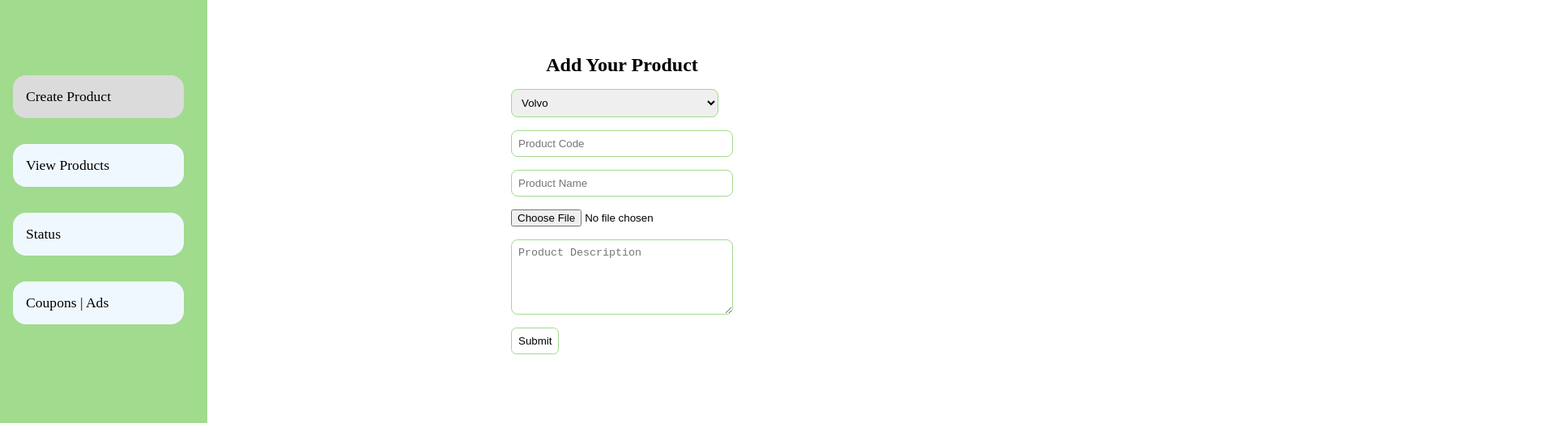
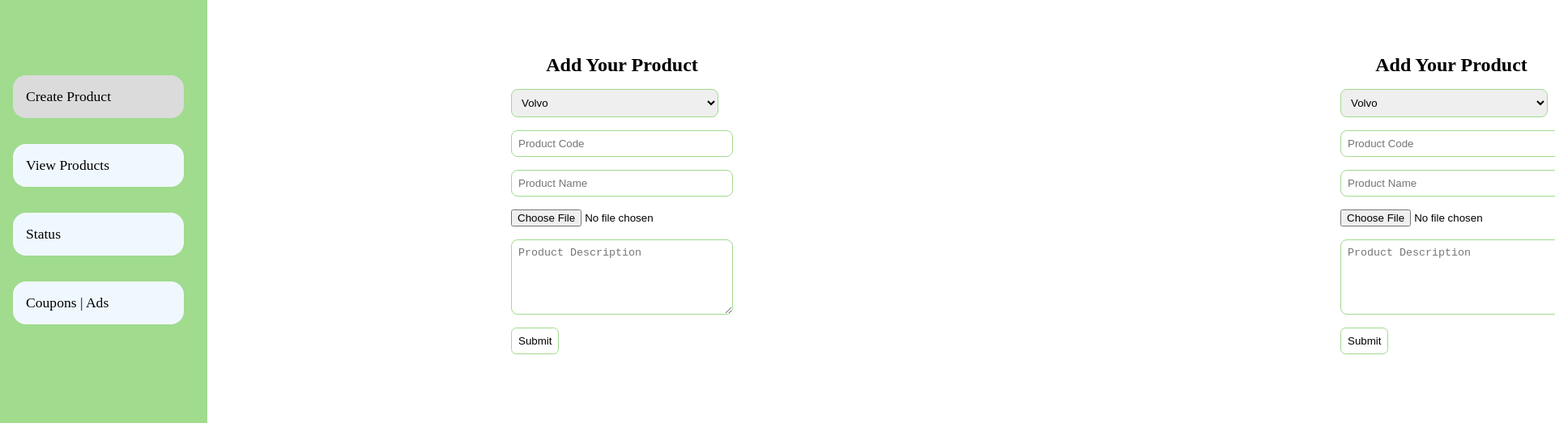
Before and after one commit to ihab-ag/e-commerce, a plain HTML site: page Seller front-end/create-product.html in a window 1280 px wide. Shown: the part 93-616 px from the top of the page at 81% size, 1920 px wide, since content can reach past the window. Drawn offline with Linux system fonts and the light colour scheme.

Commit message:
EC-11 add the js file

```diff
--- a/Seller front-end/create-product.html
+++ b/Seller front-end/create-product.html
@@ -44,6 +44,28 @@
             </div>
         </div>
         <!-- add product form ends -->
+
+        <!-- view products section starts -->
+        <div class="view-products-form">
+
+            <div class="inputs-container">
+                <h2>Add Your Product</h2>
+                <form class="add-form" action="" method="post">
+                    <select name="cars" id="cars" class="product-input">
+                        <option value="volvo">Volvo</option>
+                        <option value="saab">Saab</option>
+                        <option value="mercedes">Mercedes</option>
+                        <option value="audi">Audi</option>
+                    </select>
+                    <input type="text" class="product-input" placeholder="Product Code">
+                    <input type="text" class="product-input" placeholder="Product Name">
+                    <input type="file" name="asdasdasd" id="" style="margin-bottom:1rem" accept="image/*">
+                    <textarea name="" id="" cols="30" rows="5" class="product-input" placeholder="Product Description"></textarea>
+                    <button type="submit">Submit</button>
+                </form>
+            </div>
+        </div>
+        <!-- view products section ends -->
     <!-- </section> -->
 </body>
 </html>
--- a/Seller front-end/style/style.css
+++ b/Seller front-end/style/style.css
@@ -113,3 +113,5 @@ body {
     width: 20vw;
     border-radius: .5rem;
 }
+
+/* view product */
```
Also changed, not shown: Seller front-end/script/create-product.js (added).
